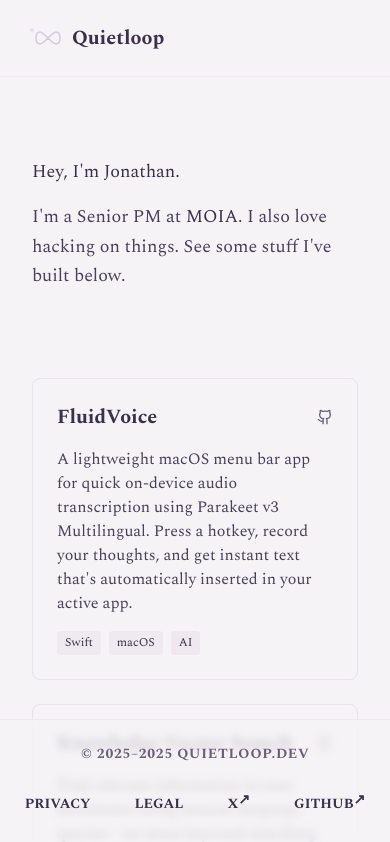
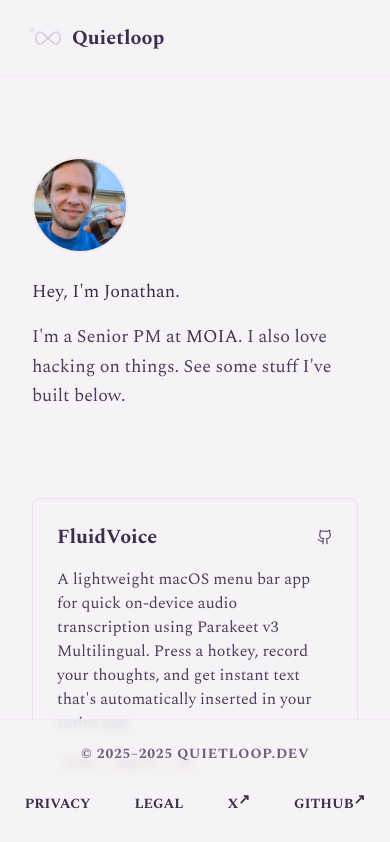
Before and after one commit to jonathanglasmeyer/quietloop-site, a Next.js app: page / in a window 390 px wide. Shown: the top 842 px of the page. Built offline with nearby package versions, Linux system fonts and the light colour scheme; a web font is replaced by a local one.

Commit message:
feat: add profile avatar to homepage
Add circular avatar image next to introduction text with responsive layout.

🤖 Generated with [Claude Code](https://claude.com/claude-code)

Co-Authored-By: Claude <noreply@anthropic.com>

```diff
--- a/app/page.tsx
+++ b/app/page.tsx
@@ -87,7 +87,18 @@ export default function HomePage() {
         <section className="px-8 py-12 pt-20">
           <div className="max-w-4xl mx-auto">
             {/* Conversational Intro */}
-            <div>
+            <div className="flex flex-col md:flex-row md:items-start gap-6 md:gap-8">
+              {/* Avatar */}
+              <div className="flex-shrink-0">
+                <img
+                  src="/images/avatar.jpg"
+                  alt="Jonathan Glasmeyer"
+                  className="w-24 h-24 md:w-32 md:h-32 rounded-full object-cover border-2 border-primary/20"
+                />
+              </div>
+
+              {/* Text content */}
+              <div className="flex-1">
                 <p className="text-lg md:text-xl text-foreground leading-relaxed mb-4">
                   Hey, I'm Jonathan.
                 </p>
@@ -103,6 +114,7 @@ export default function HomePage() {
                   </a>
                   . I also love hacking on things. See some stuff I've built below.
                 </p>
+              </div>
             </div>
           </div>
         </section>
```
Also changed, not shown: public/images/avatar.jpg (added). Lines whose indentation alone changed are shown as unchanged.
